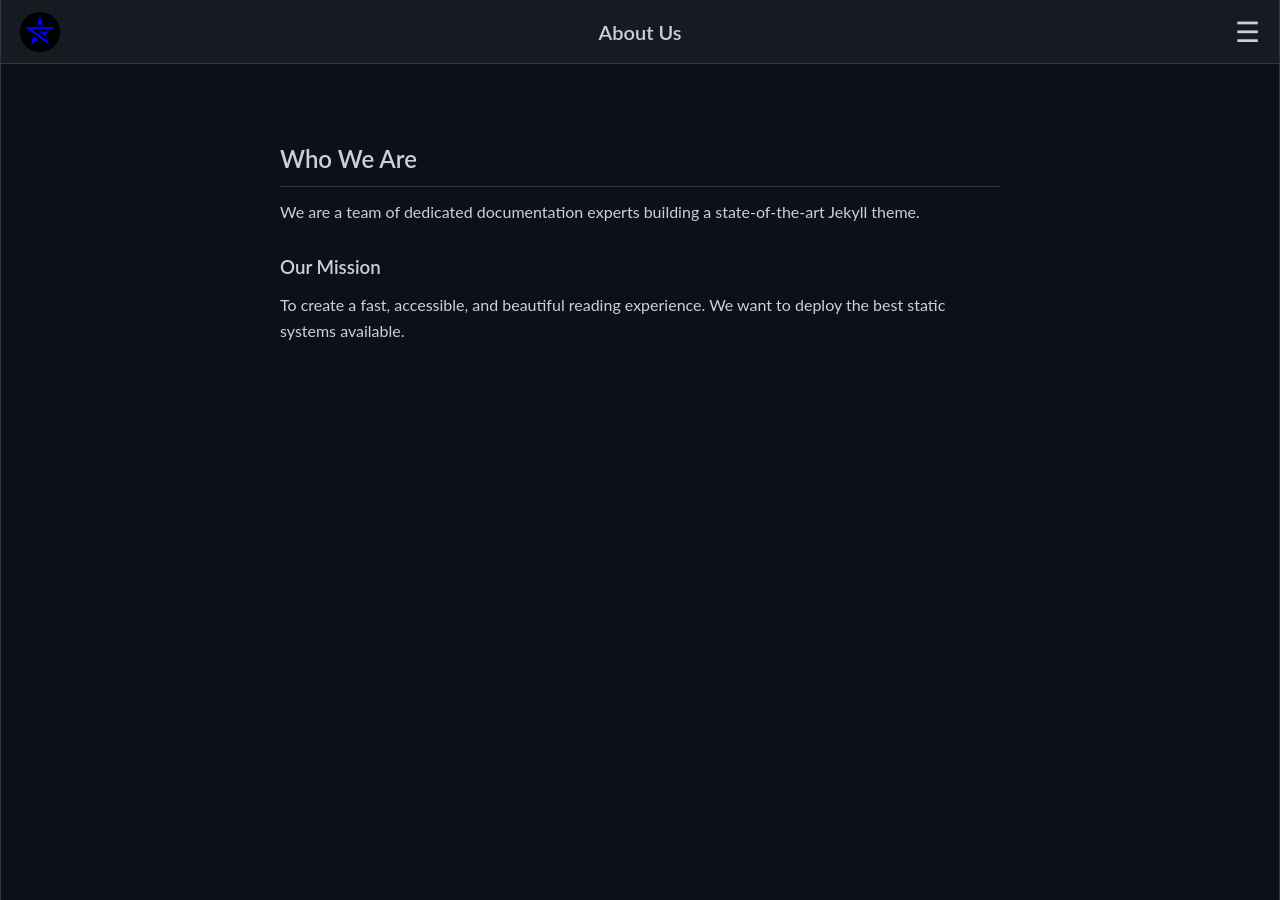
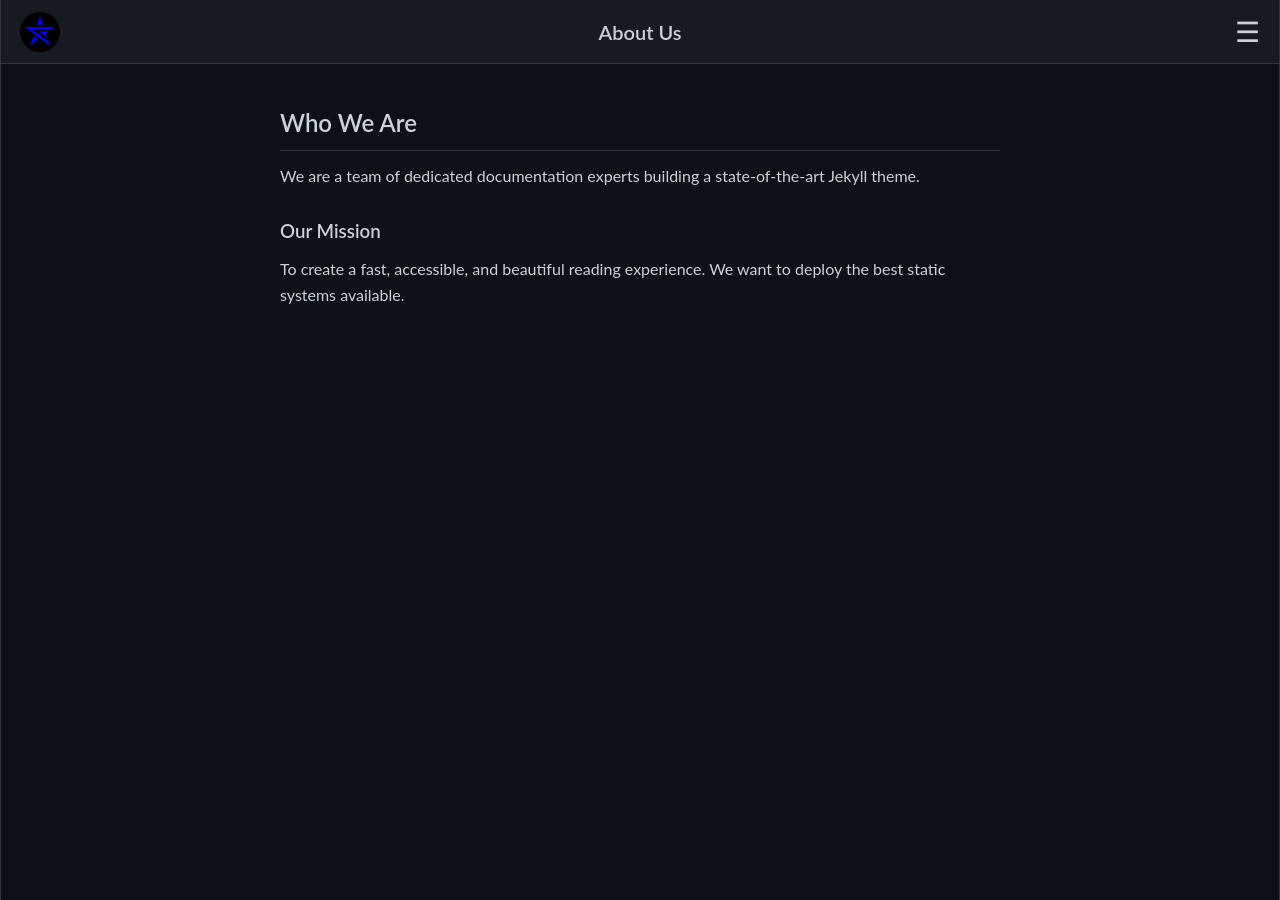
Before and after one commit to zBuLe/theme, a Jekyll site: the page built from about.md, in a window 1280 px wide. Built offline with Jekyll 4.4.1, drawn with Linux system fonts in a browser that asks for light colours; comment, search, counter and statistics services are not loaded.

Commit message:
top of the doc

```diff
--- a/_layouts/default.html
+++ b/_layouts/default.html
@@ -32,7 +32,9 @@
         <img src="{{ site.logo | relative_url }}" alt="{{ site.title }} Logo" class="logo-img">
       </button>
 
-      <h1 class="doc-title">{{ page.title }}</h1>
+      <h1 class="doc-title">
+  <a href="#" aria-label="Scroll to top">{{ page.title }}</a>
+</h1>
 
       <button type="button" class="action-btn book-btn" onclick="toggleTocNav()" aria-label="Toggle table of contents" aria-controls="tocNav" aria-expanded="false">
         {{ site.toc_icon | default: '📖' }}
--- a/assets/css/style.css
+++ b/assets/css/style.css
@@ -391,6 +391,22 @@
 }
 .doc-content th { background-color: var(--bg-header); font-weight: bold; }
 
+/* Removes the top margin from the VERY FIRST item in the document */
+.doc-content > *:first-child {
+  margin-top: 0;
+}
+
+/* Styles the new Back-to-Top link in the header */
+.doc-title a {
+  color: inherit;
+  text-decoration: none;
+  transition: opacity 0.2s;
+}
+
+.doc-title a:hover {
+  opacity: 0.7;
+}
+
 /* =========================================
    6. STATE CONTROLS & RESPONSIVE BEHAVIOR
    ========================================= */
```
